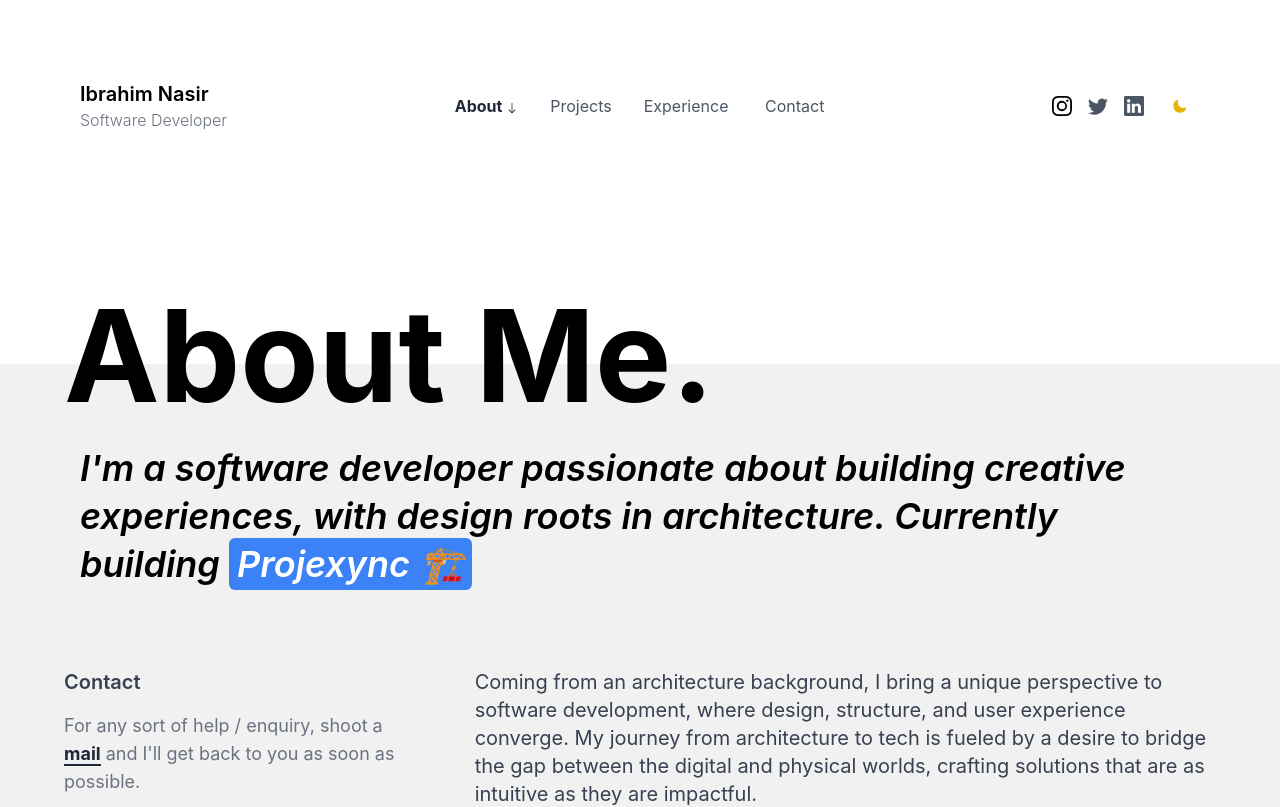
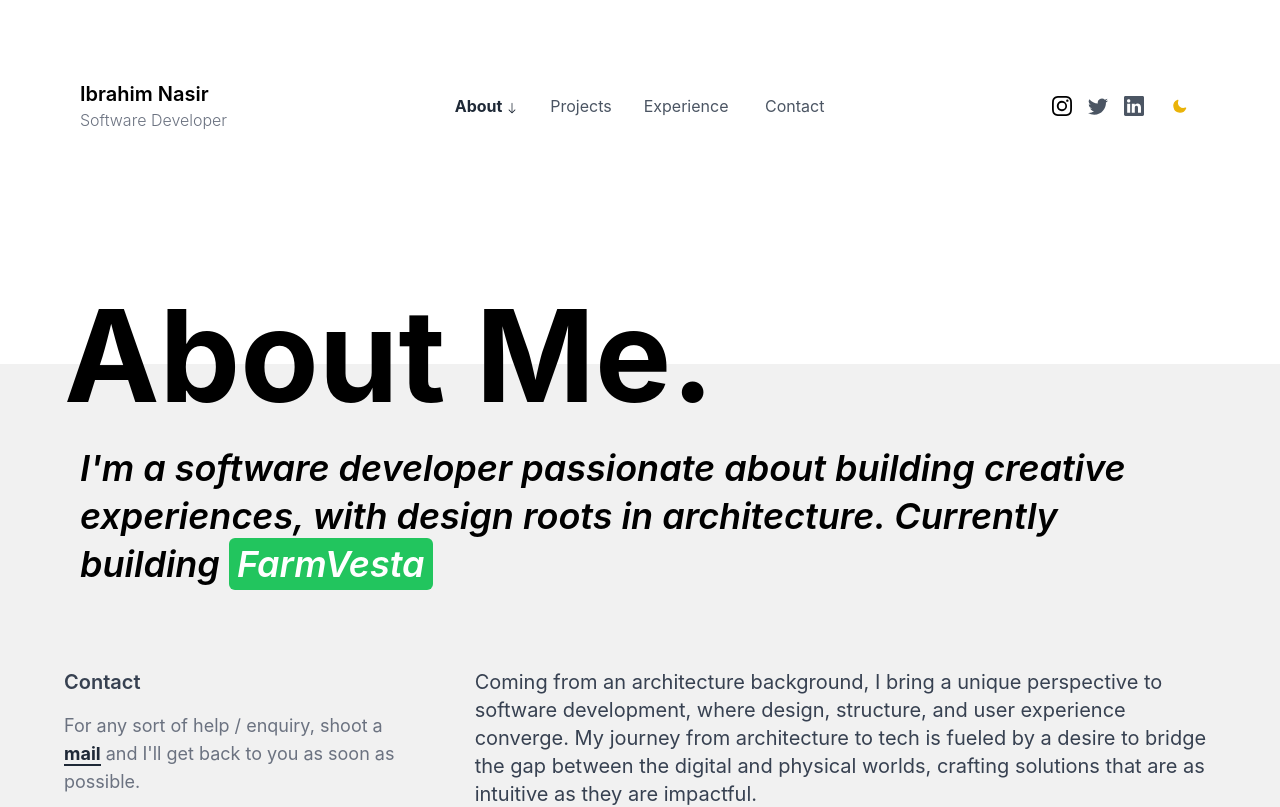
Before and after one commit to EbrahimNas/Ebrahimnas-Portfolio, a Next.js app: page /about in a window 1280 px wide. Shown: the top 807 px of the page. Built offline with nearby package versions, Linux system fonts and the light colour scheme.

Commit message:
farmvesta update

```diff
--- a/components/AboutMe.js
+++ b/components/AboutMe.js
@@ -17,11 +17,11 @@ export default function AboutMe() {
           >
             {userData.about.title}. Currently building{" "}
             <a
-              className="bg-blue-500 rounded-md px-2 py-1 text-white"
+              className="bg-green-500 rounded-md px-2 py-1 text-white"
               href={userData.about.currentProjectUrl}
                   target="_blank" rel="noopener noreferrer"
             >
-              {userData.about.currentProject} 🏗️
+              {userData.about.currentProject}
             </a>
           </p>
         </div>
@@ -162,7 +162,7 @@ export default function AboutMe() {
               </p>
             ))}
 
-            <h1 className="bg-blue-500 text-3xl rounded-md px-2 py-1 inline-block font-bold text-gray-50">
+            <h1 className="bg-gray-500 text-3xl rounded-md px-2 py-1 inline-block font-bold text-gray-50">
               Tech Stack
             </h1>
             <div className="flex flex-row flex-wrap mt-8">
--- a/components/FavouriteProjects.js
+++ b/components/FavouriteProjects.js
@@ -46,7 +46,7 @@ export default function FavouriteProjects() {
                 alt="portfolio"
                 className="transform hover:scale-125 transition duration-2000 ease-out"
               />
-              <h1 className="absolute top-10 left-10 text-gray-50 font-bold text-xl bg-red-500 rounded-md px-2">
+              <h1 className="absolute top-10 left-10 text-gray-50 font-bold text-xl bg-pink-500 rounded-md px-2">
                 NussyNas (E-commerce Web App)
               </h1>
               <h1 className="absolute bottom-10 left-10 text-gray-50 font-bold text-xl">
@@ -56,8 +56,29 @@ export default function FavouriteProjects() {
           </a>
           {/* Single card */}
           <a
+            href="https://farmvesta.vercel.app/"
+            className="w-full block col-span-3  sm:col-span-2 shadow-2xl"
+            target="_blank" rel="noopener noreferrer"
+          >
+            <div className="relative overflow-hidden shadow-2xl">
+              {/* <div className="overlay absolute inset-0 bg-black bg-opacity-70 z-10"></div> */}
+              <img
+                src="/FV.png"
+                alt="portfolio"
+                className="transform hover:scale-125 transition duration-2000 ease-out object-cover shadow-2xl"
+              />
+              <h1 className="absolute top-10 left-10 text-gray-50 font-bold text-xl bg-[#83c746] rounded-md px-2">
+                FarmVesta
+              </h1>
+              <h1 className="absolute bottom-10 left-10 text-gray-50 font-bold text-xl">
+                02
+              </h1>
+            </div>
+          </a>
+          {/* Single card */}
+          <a
             href="https://jammmingforspotify.netlify.app/"
-            className="w-full block col-span-3  sm:col-span-2 shadow-2xl"
+            className="w-full block col-span-3  sm:col-span-1 shadow-2xl"
             target="_blank" rel="noopener noreferrer"
           >
             <div className="relative overflow-hidden">
@@ -67,35 +88,15 @@ export default function FavouriteProjects() {
                 alt="portfolio"
                 className="transform hover:scale-125 transition duration-2000 ease-out"
               />
-              <h1 className="absolute top-10 left-10 text-gray-50 font-bold text-xl bg-red-500 rounded-md px-2">
+              <h1 className="absolute top-10 left-10 text-gray-50 font-bold text-xl bg-orange-500 rounded-md px-2">
                 Jammming
-              </h1>
-              <h1 className="absolute bottom-10 left-10 text-gray-50 font-bold text-xl">
-                02
-              </h1>
-            </div>
-          </a>
-          {/* Single card */}
-          <a
-            href="https://number-guesser-game-enas.netlify.app"
-            className="w-full block col-span-3 sm:col-span-1  object-cover"
-            target="_blank" rel="noopener noreferrer"
-          >
-            <div className="relative overflow-hidden shadow-2xl">
-              {/* <div className="overlay absolute inset-0 bg-black bg-opacity-70 z-10"></div> */}
-              <img
-                src="/nbg.png"
-                alt="portfolio"
-                className="transform hover:scale-125 transition duration-2000 ease-out object-cover shadow-2xl"
-              />
-              <h1 className="absolute top-10 left-10 text-gray-50 font-bold text-xl bg-red-500 rounded-md px-2">
-                Number Guesser-Game
               </h1>
               <h1 className="absolute bottom-10 left-10 text-gray-50 font-bold text-xl">
                 03
               </h1>
             </div>
           </a>
+
         </div>
       </div>
     </div>
--- a/constants/data.js
+++ b/constants/data.js
@@ -11,6 +11,11 @@ const userData = {
       title: "NussyNas (E-commerce Web App)",
       link: "https://nussynas.com/",
       imgUrl: "/NN.png",
+    },
+    {
+      title: "FarmVesta",
+      link: "https://farmvesta.vercel.app/",
+      imgUrl: "/FV.png",
     },
     {
       title: "Jammming",
@@ -37,12 +42,12 @@ const userData = {
       `I specialize in building dynamic and scalable web applications using React.js, Next.js, TypeScript, and JavaScript, with a focus on clean design, efficiency, and seamless user experiences. My architectural insights inform every step, from wireframing and planning to crafting user-centric solutions that merge innovative design with functional technology.`,
       `With hands-on experience in agile methodologies, code optimization, and effective collaboration across cross-functional teams, I’m skilled at rapidly learning new tools and solving complex technical challenges. My goal? To create software that integrates technology into the built environment, uniting diverse disciplines and enriching both digital and physical spaces. Whether it's through performance-driven front-end solutions or intuitive user interfaces, I’m here to make technology engaging, efficient, and designed for impact.`,
     ],
-    currentProject: "Projexync",
-    currentProjectUrl: "https://projexync.com/",
+    currentProject: "FarmVesta",
+    currentProjectUrl: "https://farmvesta.vercel.app/",
   },
   experience: [
     {
-      title: "Frontend Engineer",
+      title: "Fullstack Engineer",
       company: "Codecademy.",
       year: "January '24 - Present",
       companyLink: "",
@@ -78,7 +83,7 @@ const userData = {
     },
   ],
   resumeUrl:
-    "https://drive.google.com/file/d/1vu9oAf-9wLa0SHvlYGAFjGf5W2gLkoOG/view?usp=sharing",
+    "https://drive.google.com/file/d/1ysqwKlk9Yel12CI1TO6xuzY7fSLUK4iP/view?usp=sharing",
   socialLinks: {
     instagram: "https://www.instagram.com/ebrahim_nas",
     twitter: "https://twitter.com/ebrahim_nass",
```
Also changed, not shown: 1 other file (tests, documents, lock files or other folders).
